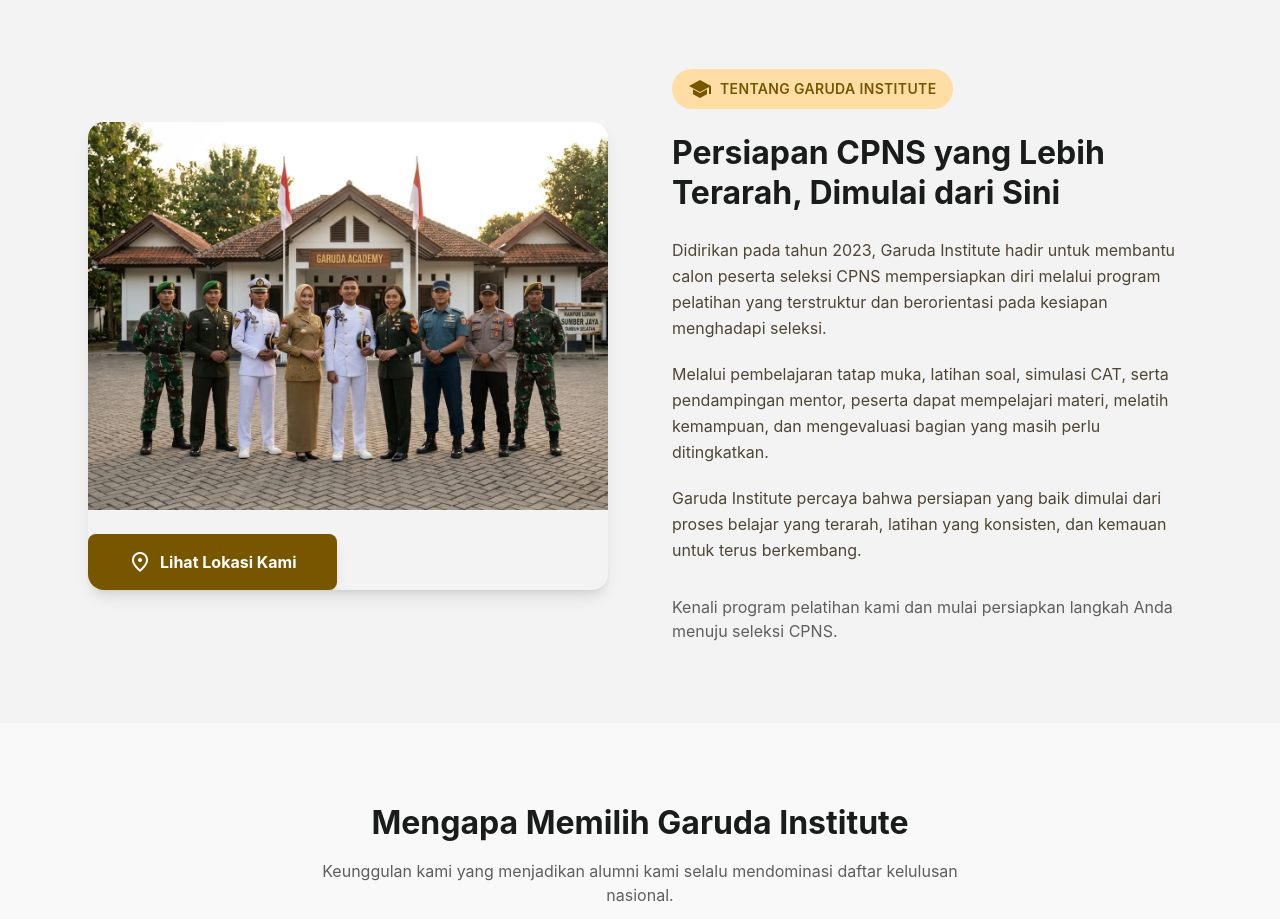
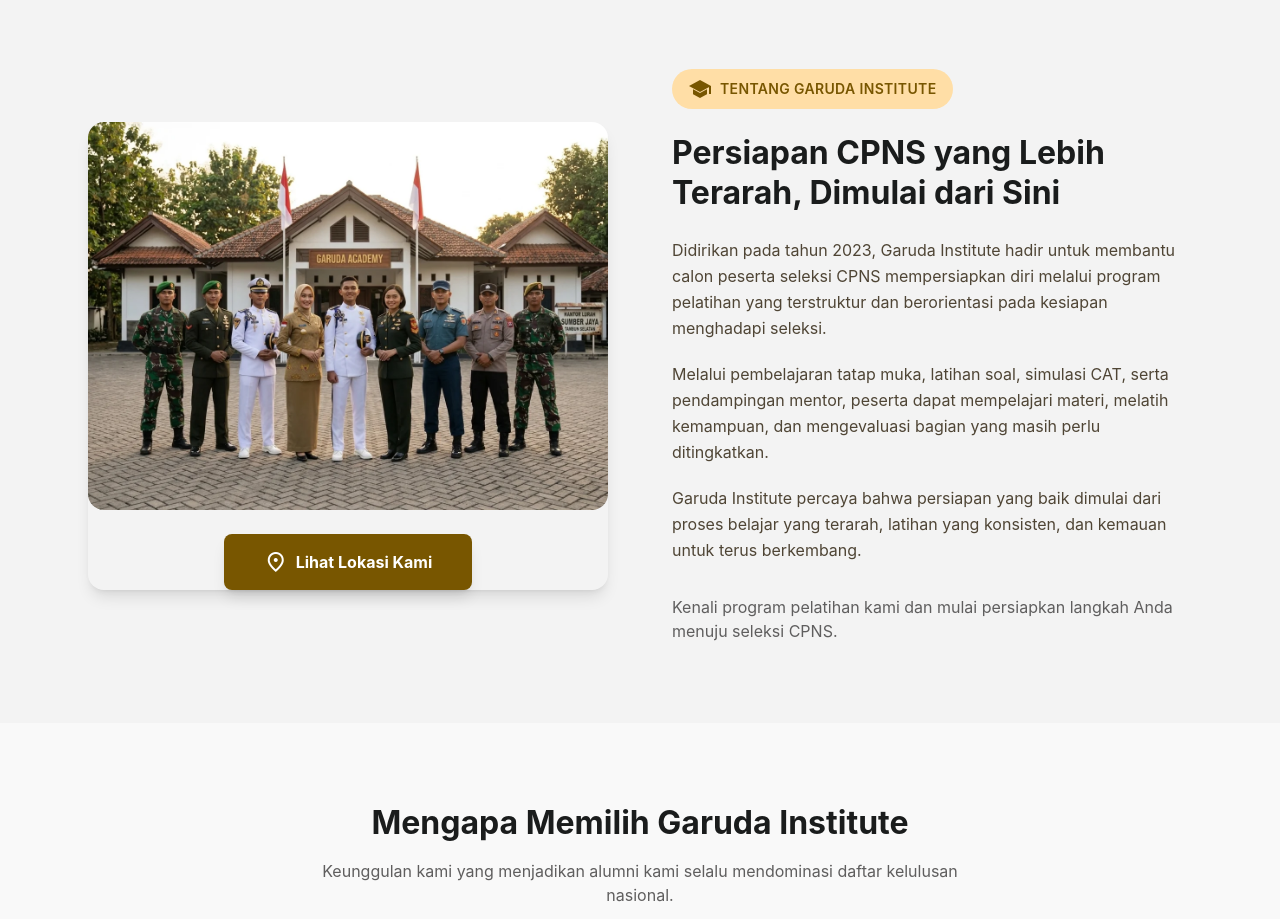
Before and after one commit to Yogasaputrabs/garuda-institute, a React (Vite) app: page / in a window 1280 px wide. Shown: the part 2600-3519 px from the top of the page. Built offline with nearby package versions, Linux system fonts and the light colour scheme; a web font is replaced by a local one.

Commit message:
Center location CTA below description image

```diff
--- a/src/sections/TentangGaruda.jsx
+++ b/src/sections/TentangGaruda.jsx
@@ -3,10 +3,10 @@ export default function TentangGaruda() {
     <section id="tentang" className="py-16 md:py-section-gap bg-surface-container-low">
       <div className="max-w-container-max mx-auto px-4 md:px-margin-desktop">
         <div className="grid grid-cols-1 lg:grid-cols-2 gap-12 lg:gap-16 items-center">
-          <div className="relative overflow-hidden rounded-2xl shadow-lg">
+          <div className="rounded-2xl shadow-lg flex flex-col items-center">
             <img
               alt="Tentang Garuda Institute"
-              className="w-full h-auto object-cover"
+              className="w-full h-auto object-cover rounded-2xl"
               src="/assets/02.2-deskripsi/deskripsi.webp"
             />
             <a
```
